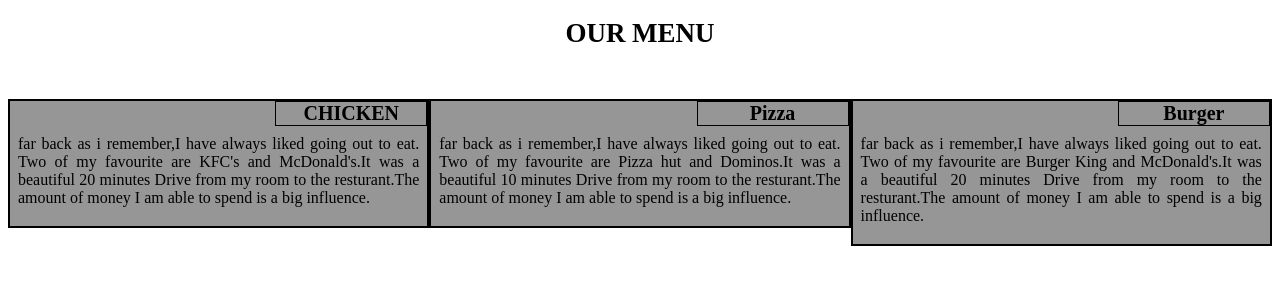
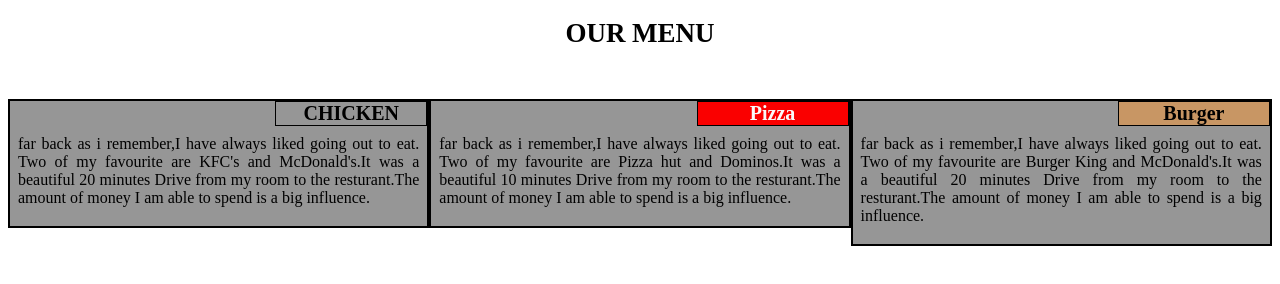
Before and after one commit to magic9999/magic9999.github., a plain HTML site: page index.html in a window 1280 px wide. Drawn offline with Linux system fonts and the light colour scheme.

Commit message:
index.html

```diff
--- a/index.html
+++ b/index.html
@@ -17,13 +17,13 @@
 			</div>
 				<div class='col-lg-4  col-md-6 col-sx-12'>
 				<div class='section'>
-					<span id= 'ppl'>Pizza</span>
+					<span id= 'pp2'>Pizza</span>
 					<p> far back as i remember,I have always liked going out to eat. Two of my favourite are Pizza hut and Dominos.It was a beautiful 10 minutes Drive from my room to the resturant.The amount of money I am able to spend is a big influence.</p>
 				</div>
 			</div>
 				<div class='col-lg-4  col-md-6 col-sx-12'>
 				<div class='section'>
-					<span id= 'ppl'>Burger </span>
+					<span id= 'pp3'>Burger </span>
 					<p> far back as i remember,I have always liked going out to eat. Two of my favourite are Burger King and McDonald's.It was a beautiful 20 minutes Drive from my room to the resturant.The amount of money I am able to spend is a big influence.</p>
 				</div>
 			</div>
```
